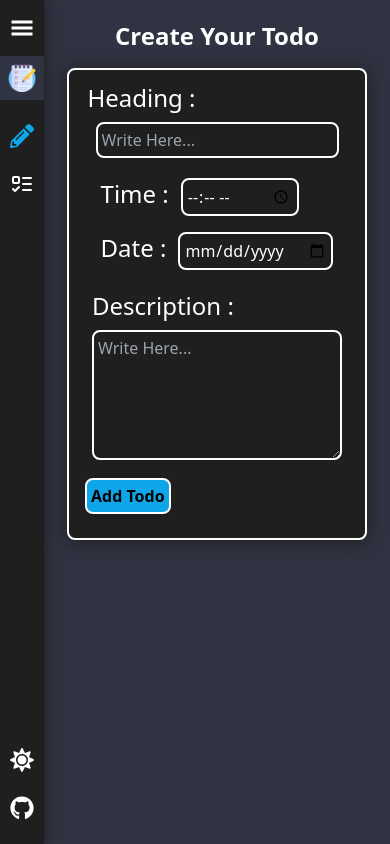
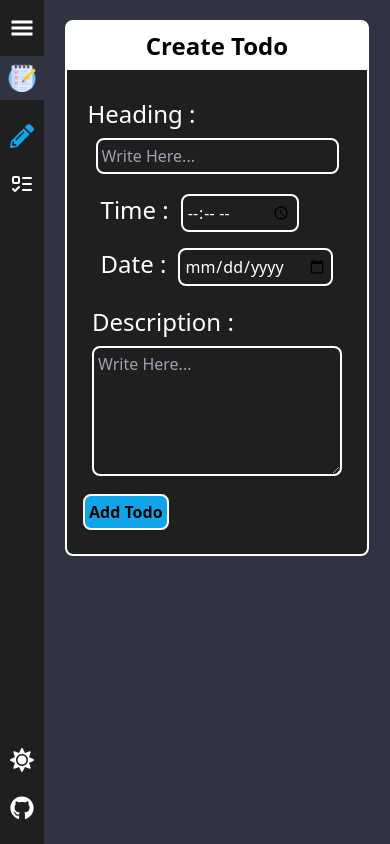
Before and after one commit to webDev5464/React-Todo-Documentation, a React (Vite) app: page / in a window 390 px wide. Built offline with nearby package versions, Linux system fonts and the light colour scheme.

Commit message:
-modified: TodoForm.jsx style modefieded

```diff
--- a/src/components/pages/TodoForm.jsx
+++ b/src/components/pages/TodoForm.jsx
@@ -16,10 +16,10 @@ export default function TodoForm() {
   } = useContext(GlobalContext)
 
   return (
-    <section className="w-fit m-auto mt-10 lMobile:mt-0">
-      <h2 className="text-center mb-4 text-2xl font-bold">Create Your Todo</h2>
+    <section className="w-fit m-auto mt-10 lMobile:mt-0 border-2 bg-[--aside] rounded-lg">
+      <h2 className="text-center mb-4 text-2xl font-bold bg-[--white] text-[--black] py-2">Create Todo</h2>
+      <form className="lg:w-[800px] laptopSm:w-[600px] smTablet:w-[400px] lMobile:w-[350px] mMobile:w-[300px] py-1 px-4 tablet:w-fit smTablet:py-3 small:shadow-[0_2px_20px_0_var(--aside)]" onSubmit={submittedForm}>
 
-      <form className="lg:w-[800px] laptopSm:w-[600px] smTablet:w-[400px] lMobile:w-[350px] mMobile:w-[300px] border-2 py-1 px-4 tablet:w-fit rounded-lg bg-[--aside] smTablet:py-3 shadow-[0_2px_20px_0_var(--aside)]" onSubmit={submittedForm}>
         <div className="tablet:w-full flex justify-between my-2 smTablet:flex-col smTablet:w-fit smTablet:m-auto smTablet:mb-3">
           <div className="smTablet:mb-2">
             <label htmlFor="todoHeading" className="text-2xl">Heading :</label>
--- a/src/components/styles/index.css
+++ b/src/components/styles/index.css
@@ -17,7 +17,7 @@
 }
 
 .aside {
-  @apply bg-[--aside] text-[--white] lg:w-48 w-fit h-screen relative mdTablet:absolute flex flex-col items-center shadow-[0_0_12px_1px_var(--aside)]
+  @apply bg-[--aside] text-[--white] lg:w-48 w-fit h-screen relative mdTablet:absolute flex flex-col items-center small:shadow-[0_0_12px_1px_var(--aside)]
 }
 
 .refAndTheme {
--- a/tailwind.config.js
+++ b/tailwind.config.js
@@ -10,6 +10,7 @@ export default {
     },
     screens: {
       "lg": "1000px",
+      "small": "600px",
       laptopSm: {
         "max": "1100px"
       },
```
